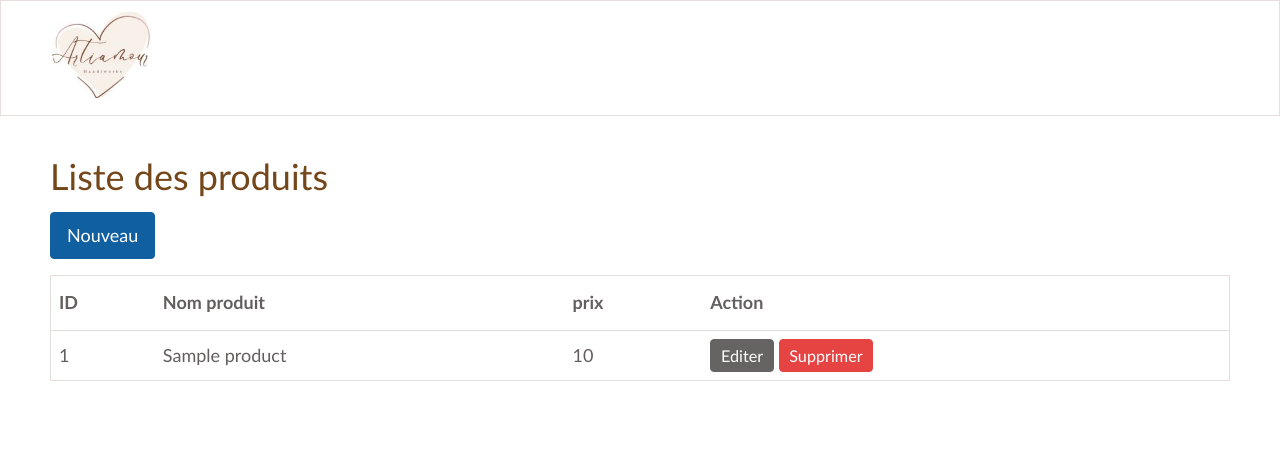
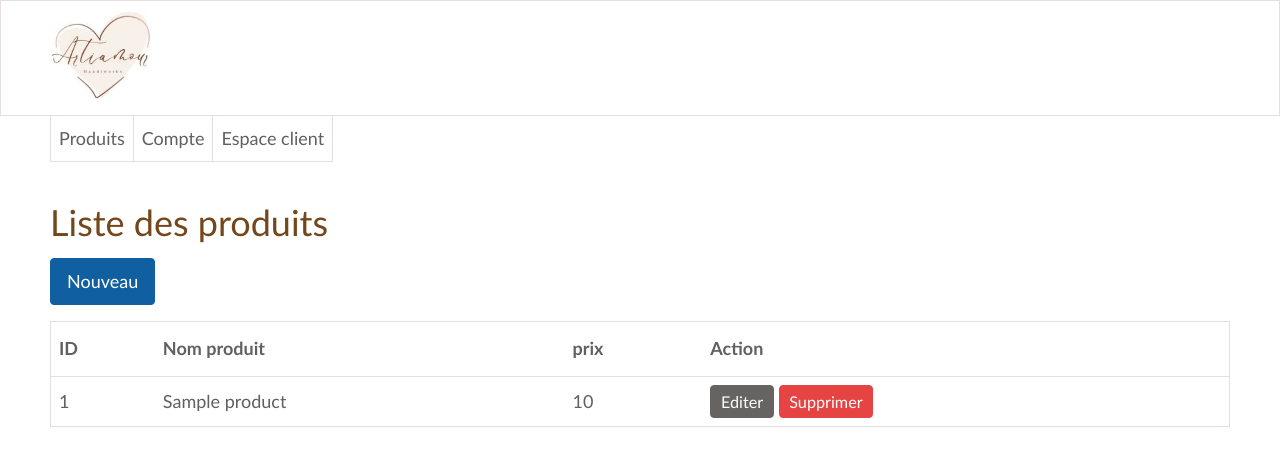
Before and after one commit to manda07tsou/artiamour, a Symfony app: template templates/admin/home/index.html.twig in a window 1280 px wide. Shown: the top 466 px of the page. Run offline with Twig, Linux system fonts and the light colour scheme; the template is opened without the code that fills it: most values are stand-ins (such as "Sample title", 1, 10 or a date in 2020); style sheets or scripts are compiled from the project's sources; some libraries are stand-ins or nearby versions.

Commit message:
ajout lien de navigation entre backOffice et frontOffice

```diff
--- a/assets/admin.scss
+++ b/assets/admin.scss
@@ -17,6 +17,33 @@
     border: 1px solid var(--border);
 }
 
+.admin_nav{
+    @extend %container;
+    display: flex;
+}
+.admin_nav-item{
+    list-style: none;
+    border: 1px solid var(--border);
+    border-right: none;
+    border-top: none;
+
+    &:last-child{
+        border-right: 1px solid var(--border);
+    }
+}
+
+.admin_nav-item a{
+    padding: 8px;
+    transition: .3s;
+
+    &:hover{
+        background-color: var(--secondary);
+        color: #fff;
+    }
+}
+
+
+
 @media (max-width: 400px){
     .table-action *{
         margin-bottom: 5px;
--- a/assets/styles/layout/_header.scss
+++ b/assets/styles/layout/_header.scss
@@ -65,6 +65,7 @@
     .nav{
         position: initial;
         display: flex;
+        align-items: center;
         padding: 0;
         height: auto;
         width: auto;
--- a/src/Controller/Admin/ProductController.php
+++ b/src/Controller/Admin/ProductController.php
@@ -22,7 +22,7 @@ class ProductController extends AbstractController
 
     /**
      * @Route("/admin/product/new", name="admin_product_new")
-     */
+    */
     public function new(
         Request $request
     )
--- a/templates/admin/base.html.twig
+++ b/templates/admin/base.html.twig
@@ -11,6 +11,8 @@
         {% endblock %}
     </head>
     <body>
+        {% set route = app.request.get('_route') %}
+
         <div class="admin-header">
             <a href="{{ path('admin_home') }}" class="logo">
                 <img src="{{ asset("images/logo1.jpg") }}" alt="logo">
@@ -29,6 +31,11 @@
                 </div>
             </drop-down>
         </div>
+        <ul class="admin_nav">
+            <li class="admin_nav-item {% if ('_product_' in route) or ("_home" in route) %}active{%endif%}"><a href="{{ path('admin_home') }}">Produits</a></li>
+            <li class="admin_nav-item  {% if ('_account_' in route) %}active{%endif%} "><a href="#">Compte</a></li>
+            <li class="admin_nav-item"><a href="{{ path('app_home') }}">Espace client</a></li>
+        </ul>
 
         {% block body %}
         {% endblock %}
--- a/templates/admin/home/index.html.twig
+++ b/templates/admin/home/index.html.twig
@@ -3,7 +3,7 @@
 {% block title %}admin | Home{% endblock %}
 
 {% block body %}
-    <div class="container mt-3">
+    <div class="container my-3">
         {% include "partials/_flash.html.twig" %}
         <div class="section-title text-left">Liste des produits</div>
         <a href="{{ path('admin_product_new') }}" class="btn-secondary">Nouveau</a>
--- a/templates/admin/product/edit.html.twig
+++ b/templates/admin/product/edit.html.twig
@@ -3,7 +3,7 @@
 {% block title %}Editer produit{% endblock %}
 
 {% block body %}
-<div class="container mt-3">
+<div class="container my-3">
     <div class="section-title text-left">Editer produit</div>
     <div class="w-50">
         {% include "admin/product/_form.html.twig" %}
--- a/templates/admin/product/new.html.twig
+++ b/templates/admin/product/new.html.twig
@@ -3,7 +3,7 @@
 {% block title %}Nouveau produit{% endblock %}
 
 {% block body %}
-<div class="container mt-3">
+<div class="container my-3">
     <div class="section-title text-left">Nouveau produit</div>
     <div class="w-50">
         {% include "admin/product/_form.html.twig" %}
--- a/templates/admin/product/show.html.twig
+++ b/templates/admin/product/show.html.twig
@@ -3,7 +3,7 @@
 {% block title %}Details produit{% endblock %}
 
 {% block body %}
-<div class="container mt-3">
+<div class="container my-3">
     <div class="section-title text-left">Details produit</div>
 
     <div class="product">
--- a/templates/base.html.twig
+++ b/templates/base.html.twig
@@ -27,6 +27,9 @@
                 <a href="{{ path("app_product")}}" class="nav-item  {% if('_product' in route) %}active{% endif %}">Produits</a>
                 <a href="{{ path("app_about")}}" class="nav-item  {% if('_about' in route) %}active{% endif %}">A propos</a>
                 <a href="{{ path("app_contact")}}" class="nav-item  {% if('_contact' in route) %}active{% endif %}">Contact</a>
+                {% if app.user %}
+                    <a href="{{ path('admin_home')}}" class="btn btn-primary btn-sm">Administration</a>
+                {% endif %}
             </nav>
         </header>
 
```
